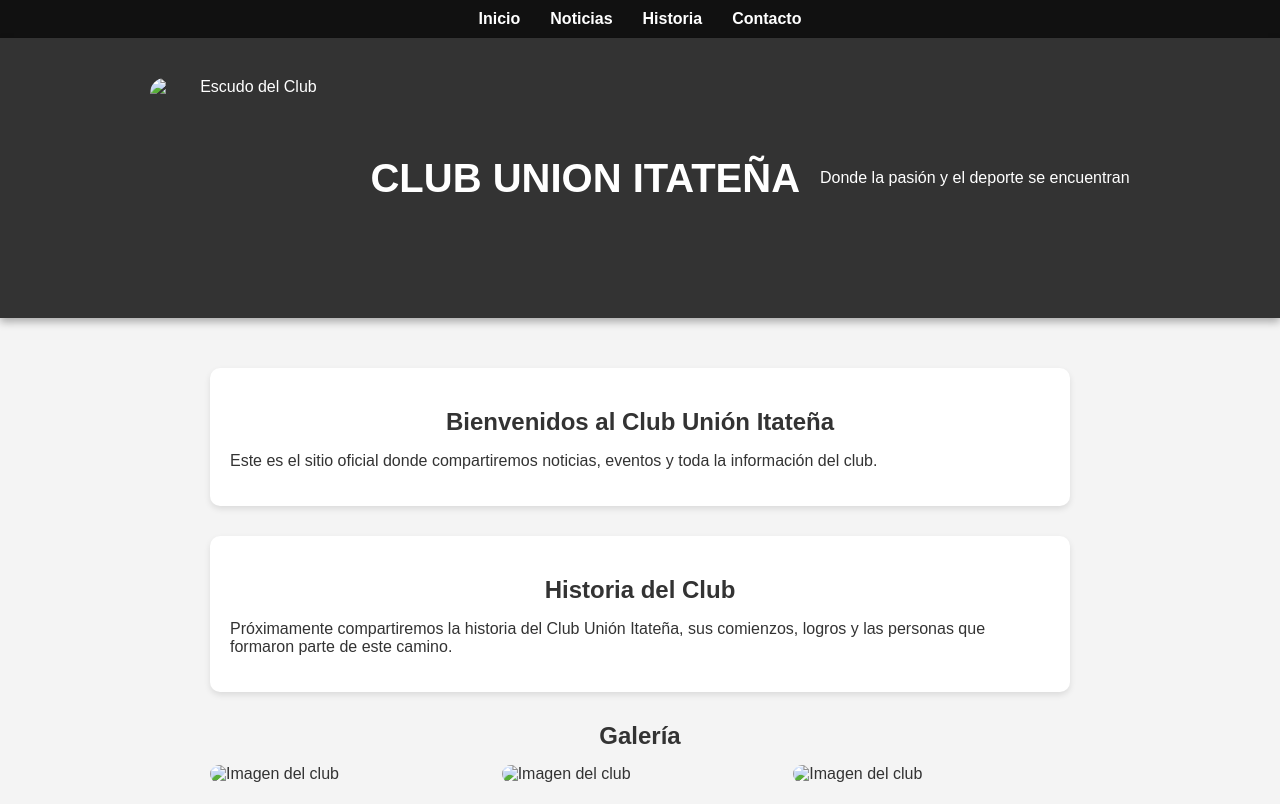
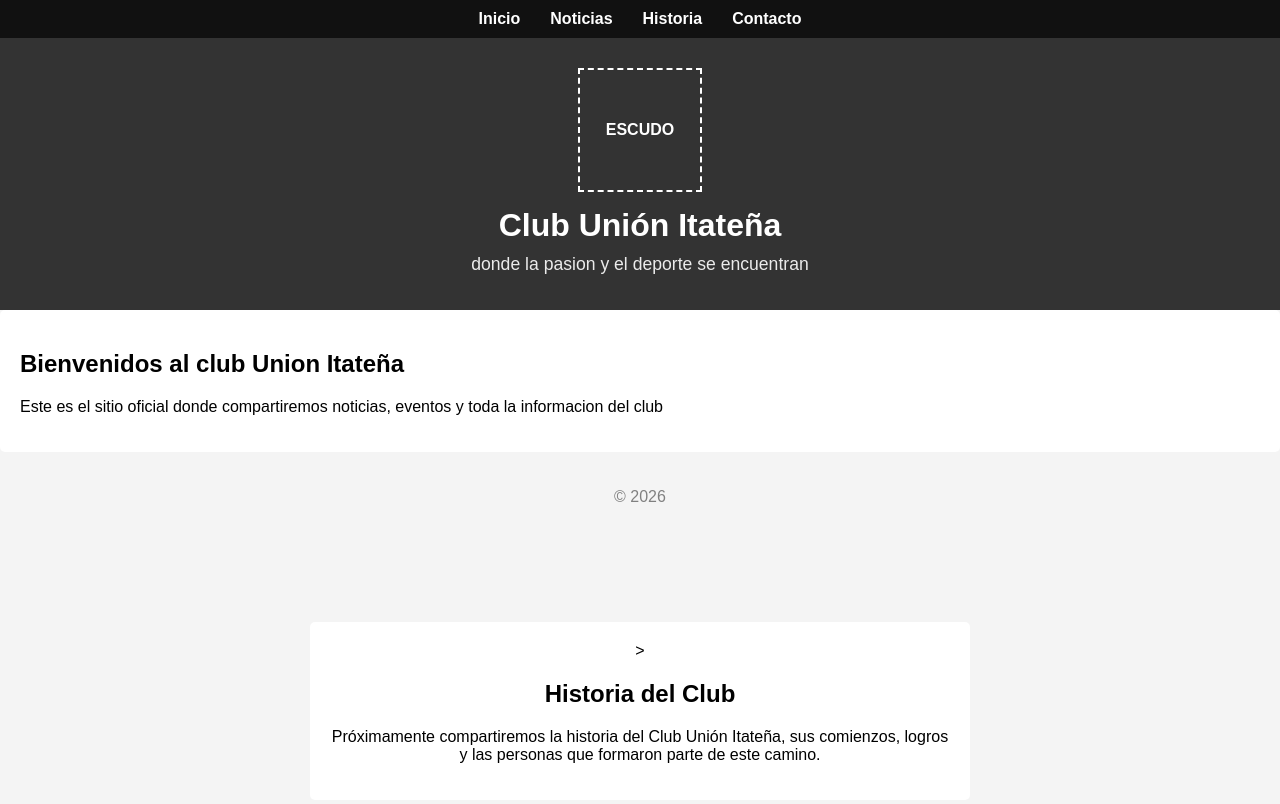
Before and after one commit to gabsuar99-afk/mi-blogs, a plain HTML site: page index.html in a window 1280 px wide. Shown: the top 804 px of the page. Drawn offline with Linux system fonts and the light colour scheme.

Commit message:
Add files via upload

```diff
--- a/index.html
+++ b/index.html
@@ -1,45 +1,46 @@
 <!DOCTYPE html>
 <html lang="es">
 <head>
+    <nav>
+  <ul>
+    <li><a href="#">Inicio</a></li>
+    <li><a href="#">Noticias</a></li>
+    <li><a href="#historia">Historia</a>
+</li>
+    <li><a href="#">Contacto</a></li>
+  </ul>
+</nav>
+
   <meta charset="UTF-8">
-  <meta name="viewport" content="width=device-width, initial-scale=1.0">
-  <title>Club Unión Itateña</title>
+  <title>Mi Blog</title>
   <link rel="stylesheet" href="styles.css">
 </head>
 <body>
 
-  <!-- Navegación -->
-  <nav>
-    <ul>
-      <li><a href="#">Inicio</a></li>
-      <li><a href="#noticias">Noticias</a></li>
-      <li><a href="#historia">Historia</a></li>
-      <li><a href="#">Contacto</a></li>
-    </ul>
-  </nav>
+<header>
+  <div class="escudo">
+    <div class="escudo-placeholder">ESCUDO</div>
+  </div>
 
-  <!-- Header con escudo grande -->
-  <header class="header">
-    <div class="cuadro-escudo">
-      <img src="./imagenes/img.escudo.png" alt="Escudo del Club" class="logo">
-    </div>
-    </div>
-    <h1>CLUB UNION ITATEÑA </h1>
-      <p>Donde la pasión y el deporte se encuentran</p>
-      </div>
+
+  <h1>Club Unión Itateña</h1>
+  <p>donde la pasion y el deporte se encuentran</p>
 </header>
 
-  <!-- Sección de bienvenida -->
+ <article>
+      <h2>Bienvenidos al club Union Itateña</h2>
+      <p>Este es el sitio oficial donde compartiremos noticias, eventos y toda la informacion del club</p>
+    </article>
+  </main>
+
+  <footer>
+    <p>© 2026</p>
+  </footer>
+
+
   <main>
-    <article>
-      <h2>Bienvenidos al Club Unión Itateña</h2>
-      <p>
-        Este es el sitio oficial donde compartiremos noticias, eventos y toda la información del club.
-      </p>
-    </article>
-
-    <!-- Historia del club -->
     <section id="historia" class="historia">
+>
   <h2>Historia del Club</h2>
   <p>
     Próximamente compartiremos la historia del Club Unión Itateña,
@@ -47,17 +48,18 @@
   </p>
 </section>
 
-    <!-- Galería -->
+
+</body>
+</html>
 <section id="galeria">
   <h2>Galería</h2>
+
   <div class="galeria">
-        <img src="./imagenes/foto1.jpg" alt="Imagen del club">
-        <img src="./imagenes/foto2.jpg" alt="Imagen del club">
-        <img src="./imagenes/foto3.jpg" alt="Imagen del club">
+    <img src="imagenes/foto1.jpg" alt="Imagen del club">
+    <img src="imagenes/foto2.jpg" alt="Imagen del club">
+    <img src="imagenes/foto3.jpg" alt="Imagen del club">
   </div>
 </section>
-
-    <!-- Noticias -->
 <section id="noticias">
   <h2>Noticias</h2>
 
@@ -79,27 +81,17 @@
     </p>
   </article>
 </section>
-
-    <!-- Festival -->
 <section id="festival">
   <h2>Festival del Amor y la Amistad</h2>
+
   <p>
     El Club Unión Itateña es organizador del tradicional
     <strong>Festival Anual del Amor y la Amistad</strong>,
     un evento que reúne a la comunidad con música, cultura y celebración.
   </p>
+
   <p>
     Año tras año, este festival se convirtió en una tradición
     que fortalece los lazos entre vecinos y visitantes.
   </p>
 </section>
-
-  </main>
-
-  <!-- Footer -->
-  <footer>
-    <p>© 2026 Club Unión Itateña</p>
-  </footer>
-
-</body>
-</html>
--- a/styles.css
+++ b/styles.css
@@ -1,12 +1,56 @@
-/* ========== BODY ========== */
 body {
   font-family: Arial, sans-serif;
   background-color: #f4f4f4;
   margin: 0;
-  color: #333;
 }
 
-/* ========== NAV ========== */
+
+main {
+  max-width: 700px;
+  margin: 30px auto;
+  padding: 20px;
+  box-sizing: border-box;
+  text-align: center;
+}
+
+header {
+  background-color: #333;
+  color: white;
+  padding: 30px;
+
+  width: 100%;
+  box-sizing: border-box;
+
+  display: flex;
+  flex-direction: column;
+  align-items: center;
+  text-align: center;
+}
+
+header h1,
+header p {
+  width: 100%;
+  text-align: center;
+  margin: 5px 0;
+}
+
+article {
+  background-color: white;
+  padding: 20px;
+  border-radius: 5px;
+}
+
+footer {
+  text-align: center;
+  color: gray;
+  padding: 20px;
+}
+.historia {
+  background-color: #ffffff;
+  padding: 20px;
+  border-radius: 5px;
+  margin-top: 30px;
+}
 nav {
   background-color: #111;
   padding: 10px 0;
@@ -28,75 +72,62 @@ nav a {
   color: white;
   text-decoration: none;
   font-weight: bold;
-  transition: all 0.3s ease;
 }
 
 nav a:hover {
-  color: #ff6600;
   text-decoration: underline;
 }
+html {
+  scroll-behavior: smooth;
+}
+.escudo {
+  display: flex;
+  justify-content: center;
+  margin-bottom: 10px;
+}
 
-/* ========== HEADER ========== */
-.header {
+.escudo-placeholder {
+  width: 120px;
+  height: 120px;
+  border: 2px dashed white;
   display: flex;
   align-items: center;
   justify-content: center;
-  gap: 20px;
-  flex-wrap: wrap;
-  padding: 40px 20px;
-  text-align: center;
-  background-color: #333;
   color: white;
-  box-shadow: 0 4px 8px rgba(0,0,0,0.3);
+  font-weight: bold;
 }
-
-.cuadro-escudo {
-  width: 200px;
-  height: 200px;
-  border-radius: 15px;
-  display: flex;
-  align-items: center;
-  justify-content: center;
-  background-color: transparent;
-  overflow: hidden;
+header h1,
+header p {
+  margin: 5px auto;
 }
-
-.cuadro-escudo .logo {
-  width: 100%;
-  height: 100%;
-  object-fit: contain;
-}
-
-.header h1 {
-  font-size: 2.5em;
-  margin: 0;
-  line-height: 1.2;
-}
-
-/* ========== MAIN SECTIONS ========== */
-main {
-  max-width: 900px;
-  margin: 30px auto;
-  padding: 20px;
-  box-sizing: border-box;
-}
-
-article, .historia, #festival {
-  background-color: white;
-  padding: 20px;
-  border-radius: 10px;
-  margin-bottom: 30px;
-  box-shadow: 0 3px 6px rgba(0,0,0,0.1);
-}
-
 main h2 {
   text-align: center;
-  margin-bottom: 15px;
 }
-
-/* ========== GALERÍA ========== */
-#galeria {
-  margin-bottom: 30px;
+main article p,
+.historia p {
+  text-align: center;
+}
+header h1,
+header p {
+  text-align: center;
+  margin-left: auto;
+  margin-right: auto;
+}
+header {
+  width: 100%;
+}
+.historia {
+  text-align: center;
+}
+header p {
+  font-size: 1.1em;
+  opacity: 0.9;
+}
+#galeria h2 {
+  text-align: center;
+  background-color: orange;
+  padding: 10px;
+  margin-bottom: 20px;
 }
 
 .galeria {
@@ -107,15 +138,15 @@ main h2 {
 
 .galeria img {
   width: 100%;
-  border-radius: 10px;
-  transition: transform 0.3s ease;
+  border-radius: 8px;
+}
+#noticias h2 {
+  text-align: center;
+  background-color: orange;
+  padding: 10px;
+  margin-bottom: 20px;
 }
 
-.galeria img:hover {
-  transform: scale(1.05);
-}
-
-/* ========== NOTICIAS ========== */
 .noticia {
   border-bottom: 1px solid #ddd;
   padding-bottom: 15px;
@@ -131,41 +162,15 @@ main h2 {
   color: gray;
   margin-bottom: 10px;
 }
-
-/* ========== FESTIVAL ========== */
 #festival h2 {
+  text-align: center;
   background-color: #e67e22;
   color: white;
   padding: 10px;
-  border-radius: 5px;
+  margin-bottom: 15px;
 }
 
 #festival p {
   text-align: center;
   margin-bottom: 10px;
 }
-
-/* ========== FOOTER ========== */
-footer {
-  text-align: center;
-  color: gray;
-  padding: 20px;
-  background-color: #222;
-  box-shadow: 0 -2px 6px rgba(0,0,0,0.2);
-}
-
-/* ========== RESPONSIVE ========== */
-@media (max-width: 600px) {
-  .header {
-    flex-direction: column;
-  }
-
-  .header h1 {
-    font-size: 2em;
-  }
-
-  .cuadro-escudo {
-    width: 150px;
-    height: 150px;
-  }
-}
```
Lines whose indentation alone changed are shown as unchanged.
